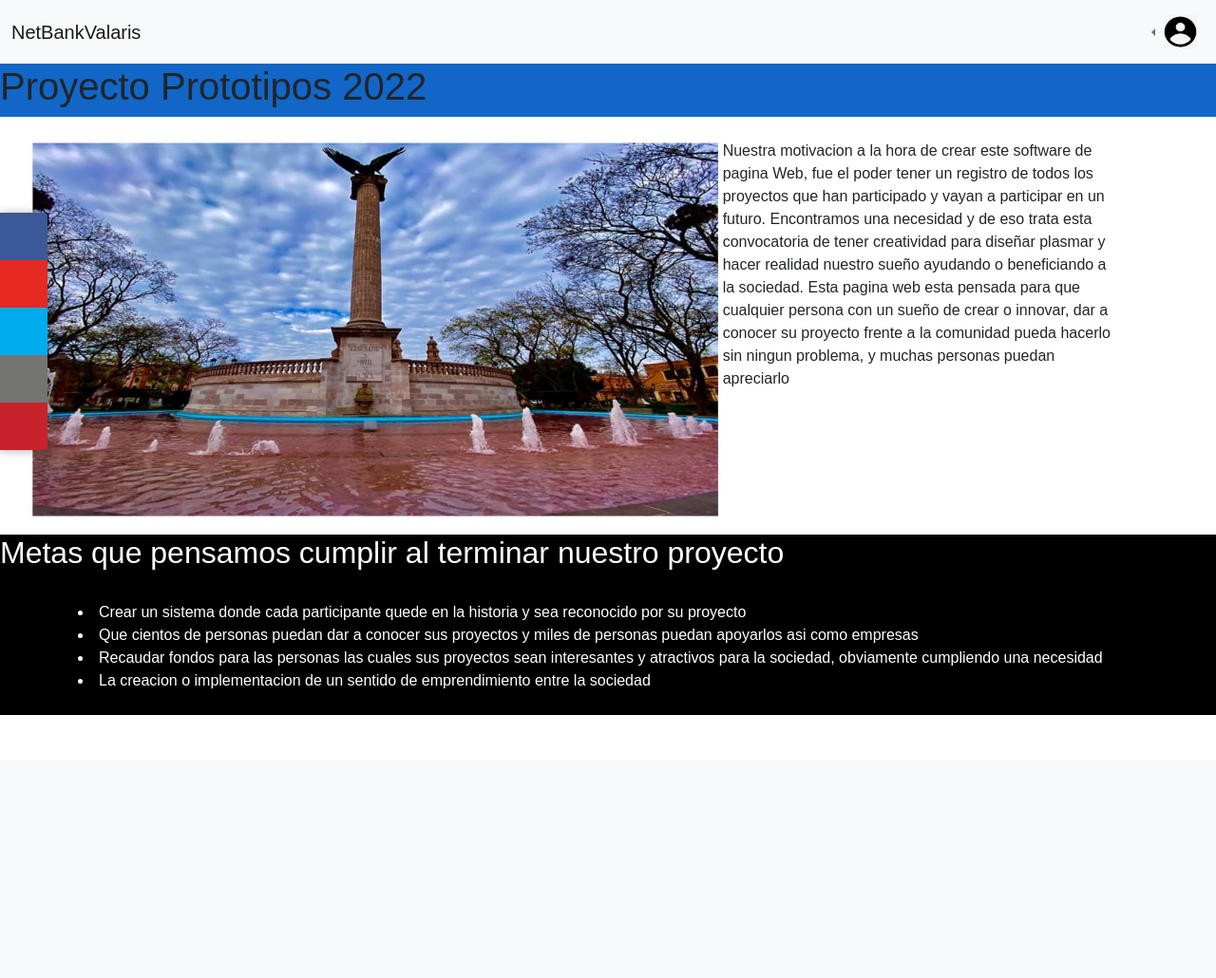
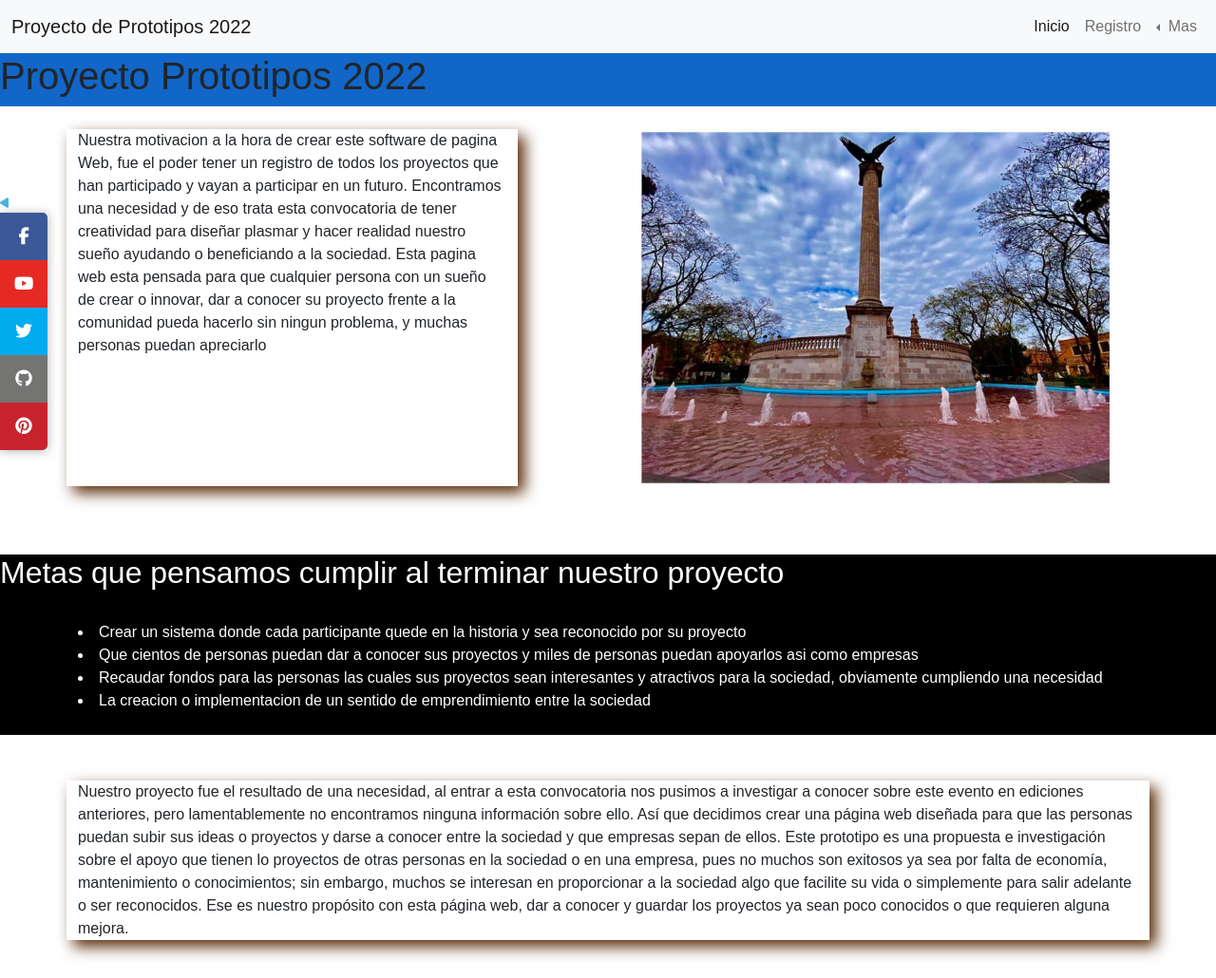
Before and after one commit to NetBankValaris/NetBankValaris, a Flask app: page / in a window 1280 px wide. Shown: the whole page at 95% size. Before the commit the page ends 753 px from the top, so only its background shows below. Run offline with Flask 2, Linux system fonts and the light colour scheme; some libraries are stand-ins or nearby versions.

Commit message:
14/11/2022 3rd

```diff
--- a/static/css/Gencss.css
+++ b/static/css/Gencss.css
@@ -1,8 +1,15 @@
+.conT{
+    position: relative;
+    z-index: 1;
+    width: 35%;
+    height: 10%;
+}
 .fondo {
     font-family: "Open Sans", sans-serif;
     height: 100vh;
     display: none;
-    position: block;
+    position: relative;
+    z-index: 0;
     width:100%;
 }
 @keyframes spinner {
--- a/templates/index.html
+++ b/templates/index.html
@@ -29,11 +29,9 @@
     </div>
 </section>
     <br>
+<div class="container">
     <div class="row">
-        <div class="col-md-7">
-            <figure style="width: 800px"><img id="imgindex" class="size-full wp-image-13256" src="/static/images/1.jpg" width="800" height="400" /></figure>
-        </div>
-        <div class="col-md-4">
+        <div class="col-5" style="box-shadow: 7px 7px 15px #592A08;">
             <p>Nuestra motivacion a la hora de crear este software de pagina Web, fue el poder tener un registro
                 de todos los proyectos que han participado y vayan a participar en un futuro. Encontramos una necesidad y
                 de eso trata esta convocatoria de tener creatividad para diseñar plasmar y hacer realidad nuestro
@@ -42,7 +40,15 @@
                 pueda hacerlo sin ningun problema, y muchas personas puedan apreciarlo
             </p>
         </div>
+        <div class="col-1"></div>
+        <div class="col-6">
+            <img id="agrandamiento" style="width: 100%; height: 100%" src="/static/images/1.jpg"/>
+        </div>
     </div>
+</div>
+<br>
+<br>
+<br>
     <div class="row">
         <div class="col-12" style="background-color: black; color: white;" >
             <h2>Metas que pensamos cumplir al terminar nuestro proyecto</h2>
@@ -57,8 +63,13 @@
         </div>
     </div>
     <br>
-<style>
-    .imgindex{-webkit-transform:scale(1.3);transform:scale(1.3);}
-.imgindex{overflow:hidden;}
-</style>
-{% endblock %}
+    <br>
+    <div class="row">
+        <div class="col-12">
+            <div class="container" style=" box-shadow: 7px 7px 15px #592A08;">
+                <p>Nuestro proyecto fue el resultado de una necesidad, al entrar a esta convocatoria nos pusimos a investigar a conocer sobre este evento en ediciones anteriores, pero lamentablemente no encontramos ninguna información sobre ello. Así que decidimos crear una página web diseñada para que las personas puedan subir sus ideas o proyectos y darse a conocer entre la sociedad y que empresas sepan de ellos. Este prototipo es una propuesta e investigación sobre el apoyo que tienen lo proyectos de otras personas en la sociedad o en una empresa, pues no muchos son exitosos ya sea por falta de economía, mantenimiento o conocimientos; sin embargo, muchos se interesan en proporcionar a la sociedad algo que facilite su vida o simplemente para salir adelante o ser reconocidos. Ese es nuestro propósito con esta página web, dar a conocer y guardar los proyectos ya sean poco conocidos o que requieren alguna mejora.</p>
+            </div>
+        </div>
+    </div>
+    <br>
+    {% endblock %}
--- a/templates/layout.html
+++ b/templates/layout.html
@@ -1,42 +1,43 @@
 <!DOCTYPE html>
 <html lang="es">
-
     <head>
         <meta charset="UTF-8">
         <title>Prototipos 2022</title>
         <!-- CSS only -->
-  <link href="/static/css/Gencss.css" rel="stylesheet" type="text/css">
-  <link href="/static/css/estilos.css" rel="stylesheet" type="text/css">
-  <link href="/static/css/hover.css" rel="stylesheet" type="text/css">
-  <link href="https://cdn.jsdelivr.net/npm/bootstrap@5.2.2/dist/css/bootstrap.min.css" rel="stylesheet"
-    integrity="sha384-Zenh87qX5JnK2Jl0vWa8Ck2rdkQ2Bzep5IDxbcnCeuOxjzrPF/et3URy9Bv1WTRi" crossorigin="anonymous">
+        <link href="https://cdn.jsdelivr.net/npm/bootstrap@5.2.2/dist/css/bootstrap.min.css" rel="stylesheet" integrity="sha384-Zenh87qX5JnK2Jl0vWa8Ck2rdkQ2Bzep5IDxbcnCeuOxjzrPF/et3URy9Bv1WTRi" crossorigin="anonymous">
         <!-- JavaScript Bundle with Popper -->
-  <script src="https://cdn.jsdelivr.net/npm/bootstrap@5.2.2/dist/js/bootstrap.bundle.min.js"
-    integrity="sha384-OERcA2EqjJCMA+/3y+gxIOqMEjwtxJY7qPCqsdltbNJuaOe923+mo//f6V8Qbsw3"
-    crossorigin="anonymous"></script>
-  <link rel="stylesheet" href="https://cdnjs.cloudflare.com/ajax/libs/animate.css/4.1.1/animate.min.css" />
+        <script src="https://cdn.jsdelivr.net/npm/bootstrap@5.2.2/dist/js/bootstrap.bundle.min.js" integrity="sha384-OERcA2EqjJCMA+/3y+gxIOqMEjwtxJY7qPCqsdltbNJuaOe923+mo//f6V8Qbsw3" crossorigin="anonymous"></script>
+        <link rel="stylesheet" href="https://cdnjs.cloudflare.com/ajax/libs/animate.css/4.1.1/animate.min.css"/>
+        <link rel="stylesheet" href="/static/css/hover.css">
+        <link rel="stylesheet" href="/static/css/Gencss.css">
+        <link rel="stylesheet" href="/static/css/estilos.css">
+	 <!--Icon-Font-->
+    <script src="https://kit.fontawesome.com/eb496ab1a0.js" crossorigin="anonymous"></script>
     </head>
 
     <header>
-  <nav class="navbar navbar-expand-lg bg-light ">
+        <nav class="navbar navbar-expand-lg bg-light">
             <div class="container-fluid">
-      <a class="navbar-brand" href="/">NetBankValaris</a>
-      <button class="navbar-toggler" type="button" data-bs-toggle="collapse" data-bs-target="#navbarNavDropdown"
-        aria-controls="navbarNavDropdown" aria-expanded="false" aria-label="Toggle navigation">
+              <a class="navbar-brand" href="#">Proyecto de Prototipos 2022</a>
+              <button class="navbar-toggler" type="button" data-bs-toggle="collapse" data-bs-target="#navbarNavDropdown" aria-controls="navbarNavDropdown" aria-expanded="false" aria-label="Toggle navigation">
                 <span class="navbar-toggler-icon"></span>
               </button>
-      <div class="collapse navbar-collapse" id="navbarNavDropdown" style="justify-content: end;">
+              <div class="collapse navbar-collapse" id="navbarNavDropdown" style="justify-content:end;">
                 <ul class="navbar-nav">
+                  <li class="nav-item">
+                    <a class="nav-link active" aria-current="page" href="/">Inicio</a>
+                  </li>
+                  <li class="nav-item">
+                    <a class="nav-link" href="/registro">Registro</a>
+                  </li>
                   <li class="nav-item dropstart">
                     <a class="nav-link dropdown-toggle" href="#" role="button" data-bs-toggle="dropdown" aria-expanded="false">
-              <img src="/static/images/Log.jpg" alt="" width="35px" height="35px">
+                      Mas
                     </a>
                     <ul class="dropdown-menu">
-              <li><a class="dropdown-item" href=" " onclick="DesplegarLog('Desp')">Inicia Sesion</a></li>
+                      <li><a class="dropdown-item" onclick="DesplegarLog()">Inicia Sesion</a></li>
                       <li><a class="dropdown-item" href="#">#</a></li>
-              <li><a class="dropdown-item" target="_blank"
-                  href="https://www.bing.com/ck/a?!&&p=f4c40ced8cab9801JmltdHM9MTY2NzA4ODAwMCZpZ3VpZD0xMDMyYzAxZi1mMjU2LTY2ZDgtMjMxMi1kMjEyZjMwMTY3YWEmaW5zaWQ9NTE4Nw&ptn=3&hsh=3&fclid=1032c01f-f256-66d8-2312-d212f30167aa&psq=cetis+155&u=a1aHR0cDovL2NldGlzMTU1LmVkdS5teC8&ntb=1">Cetis
-                  155 Jose Ortiz de Dominguez</a></li>
+                      <li><a class="dropdown-item" target="_blank" href="https://www.bing.com/ck/a?!&&p=f4c40ced8cab9801JmltdHM9MTY2NzA4ODAwMCZpZ3VpZD0xMDMyYzAxZi1mMjU2LTY2ZDgtMjMxMi1kMjEyZjMwMTY3YWEmaW5zaWQ9NTE4Nw&ptn=3&hsh=3&fclid=1032c01f-f256-66d8-2312-d212f30167aa&psq=cetis+155&u=a1aHR0cDovL2NldGlzMTU1LmVkdS5teC8&ntb=1">Cetis 155 Jose Ortiz de Dominguez</a></li>
                     </ul>
                   </li>
                 </ul>
@@ -44,10 +45,10 @@
             </div>
           </nav>
     </header>
-
     <body>
-  <div class="fondo" id="Prin">
+      <div class="fondo" onclick="DesplegarLog('')" id="Prin">
         <div class="wrapper">
+          <div class="conT" onclick="DesplegarLog('Con')">
           <form class="login">
             <p class="title">Log in</p>
             <input type="text" placeholder="Username" autofocus />
@@ -57,10 +58,12 @@
             <a href="#">Forgot your password?</a>
             <button>
               <i class="spinner"></i>
-          <span class="state" onclick="DesplegarLog('Pulsado')">Log in</span>
+              <span class="state" onclick="DesplegarLog('')">Log in</span>
             </button>
           </form>
           </p>
+          </div>
+          </div>
         </div>
       </div>
     {% block content %}
@@ -68,11 +71,16 @@
     {% endblock %}
     </body>
     <script>
-function DesplegarLog(P){
+      var P = false;
+    function DesplegarLog(V){
       var d = document.getElementById("Prin");
+      if (P === false && V != 'Con'){
         d.style.display = "block";
+        P = true;
+      } else{
+        d.style.display = "none";
+        P = false;
+      }
     }
     </script>
-
-
 </html>
```
Lines whose indentation alone changed are shown as unchanged.
